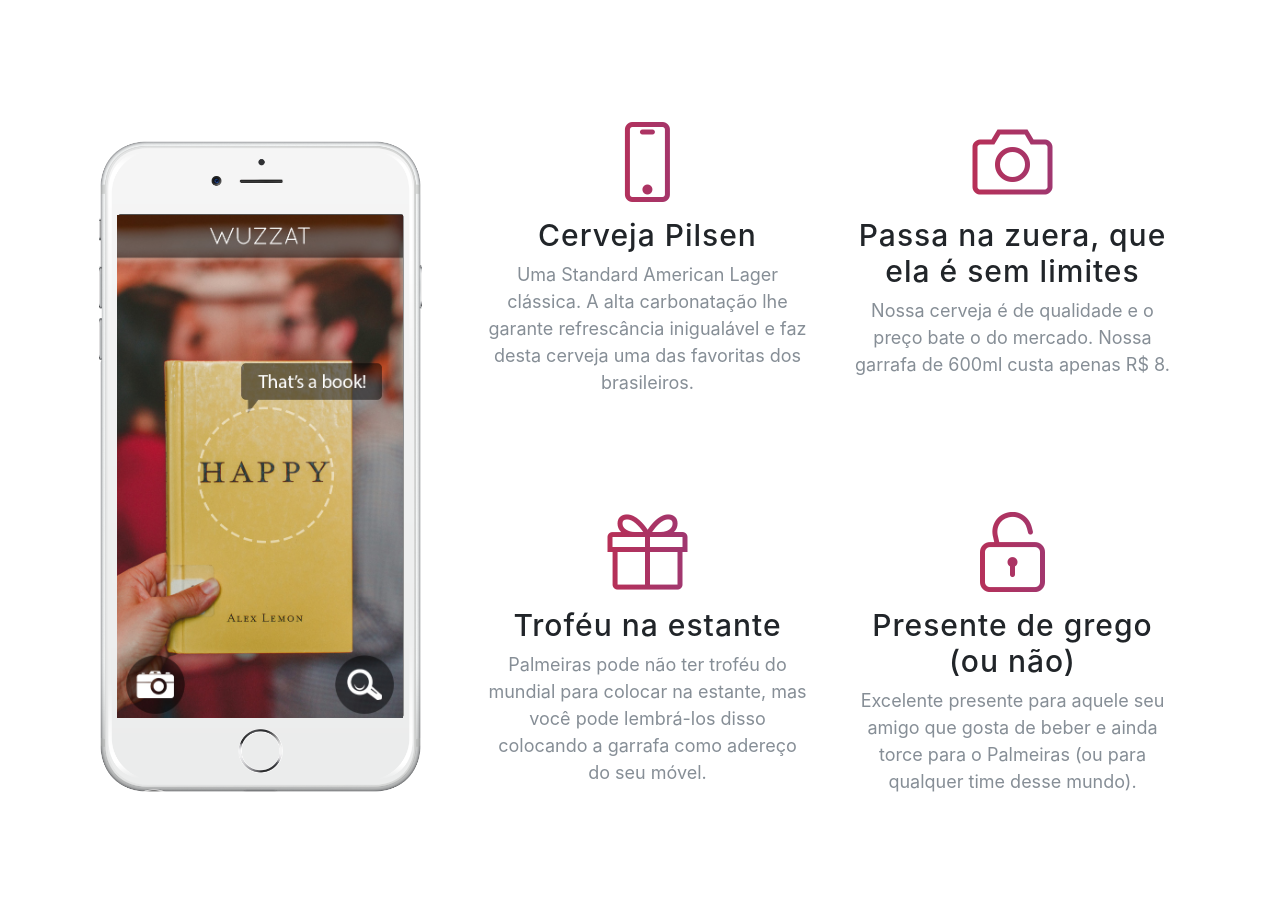
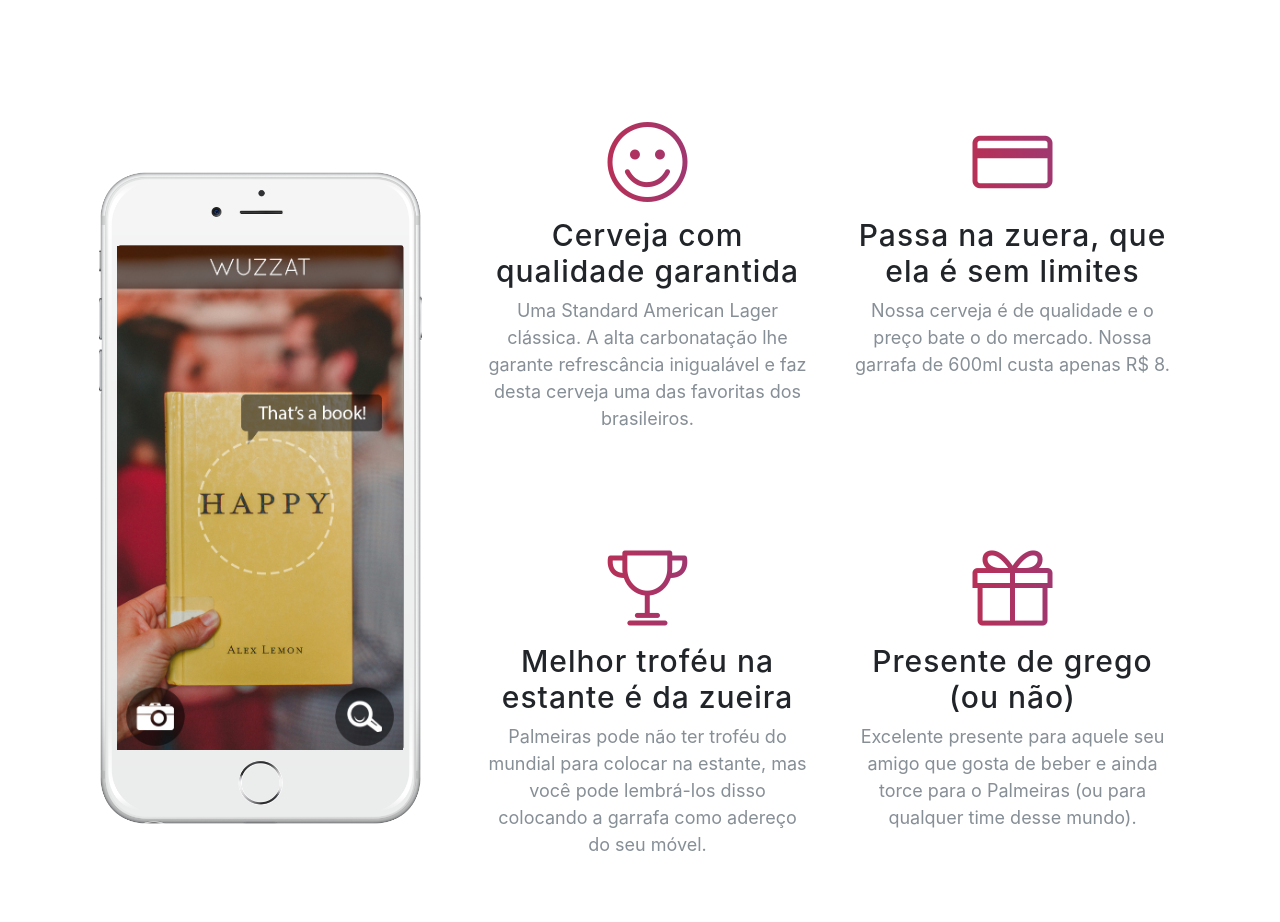
Before and after one commit to willian-viana/willian-viana.github.io, a website with bundled scripts: page index.html in a window 1280 px wide. Shown: the part 1040-1962 px from the top of the page. Built offline with nearby package versions, Linux system fonts and the light colour scheme; a web font is replaced by a local one.

Commit message:
replaced icons

```diff
--- a/index.html
+++ b/index.html
@@ -41,7 +41,7 @@
         <div class="collapse navbar-collapse" id="navbarResponsive">
           <ul class="navbar-nav ml-auto">
             <li class="nav-item">
-              <a class="nav-link js-scroll-trigger" href="#download">Comprar</a>
+              <a class="nav-link js-scroll-trigger" href="#buy">Comprar</a>
             </li>
             <li class="nav-item">
               <a class="nav-link js-scroll-trigger" href="#contact">Contato</a>
@@ -107,15 +107,15 @@
               <div class="row">
                 <div class="col-lg-6">
                   <div class="feature-item">
-                    <i class="icon-screen-smartphone text-primary"></i>
-                    <h3>Cerveja Pilsen</h3>
+                    <i class="icon-emotsmile text-primary"></i>
+                    <h3>Cerveja com qualidade garantida</h3>
                     <p class="text-muted">Uma Standard American Lager clássica. A alta carbonatação
                     lhe garante refrescância inigualável e faz desta cerveja uma das favoritas dos brasileiros.</p>
                   </div>
                 </div>
                 <div class="col-lg-6">
                   <div class="feature-item">
-                    <i class="icon-camera text-primary"></i>
+                    <i class="icon-credit-card text-primary"></i>
                     <h3>Passa na zuera, que ela é sem limites</h3>
                     <p class="text-muted">Nossa cerveja é de qualidade e o preço bate o do mercado. Nossa garrafa de 600ml custa apenas R$ 8.</p>
                   </div>
@@ -124,14 +124,14 @@
               <div class="row">
                 <div class="col-lg-6">
                   <div class="feature-item">
-                    <i class="icon-present text-primary"></i>
-                    <h3>Troféu na estante</h3>
+                    <i class="icon-trophy text-primary"></i>
+                    <h3>Melhor troféu na estante é da zueira</h3>
                     <p class="text-muted">Palmeiras pode não ter troféu do mundial para colocar na estante, mas você pode lembrá-los disso colocando a garrafa como adereço do seu móvel.</p>
                   </div>
                 </div>
                 <div class="col-lg-6">
                   <div class="feature-item">
-                    <i class="icon-lock-open text-primary"></i>
+                    <i class="icon-present text-primary"></i>
                     <h3>Presente de grego (ou não)</h3>
                     <p class="text-muted">Excelente presente para aquele seu amigo que gosta de beber e ainda torce para o Palmeiras (ou para qualquer time desse mundo).</p>
                   </div>
```
